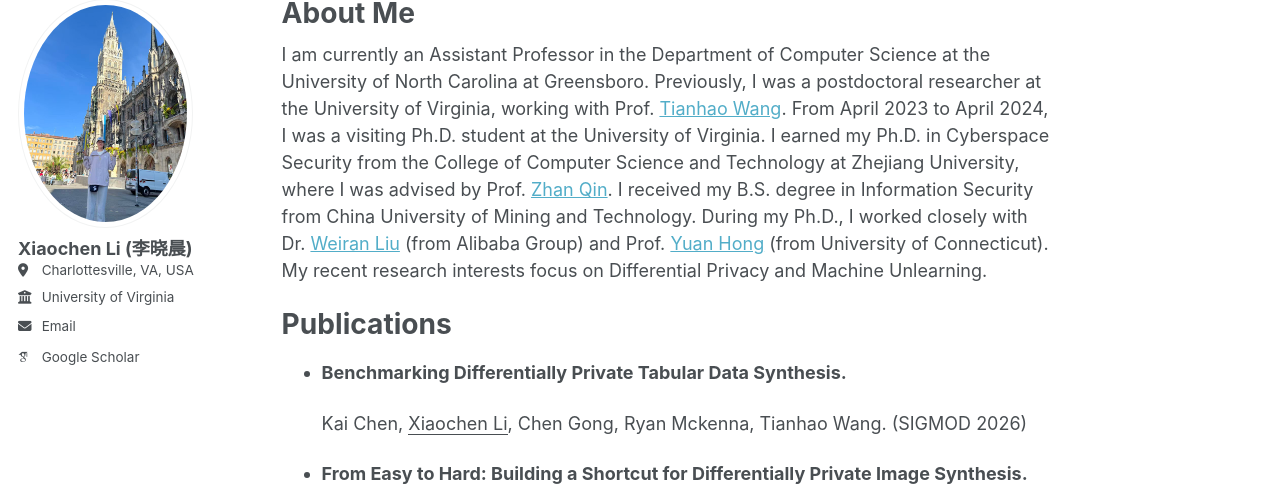
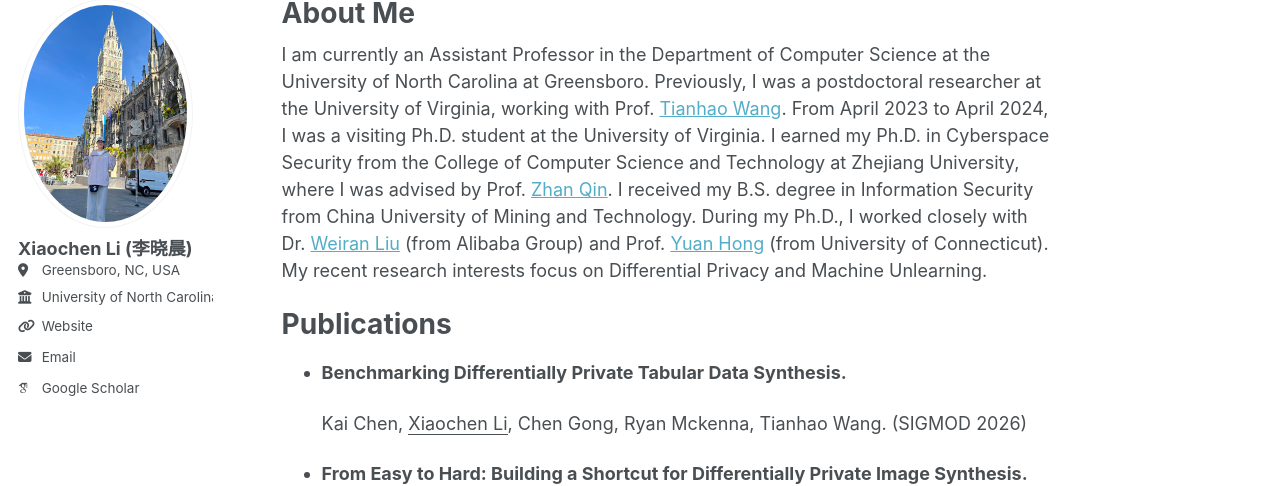
Before and after one commit to XiaochenLi-w/XiaochenLi-w.github.io, a Jekyll site: the page built from _pages/about.md, in a window 1280 px wide. Shown: the part 107-593 px from the top of the page. Built offline with Jekyll 4.4.1, drawn with Linux system fonts in a browser that asks for light colours; some web fonts are replaced.

Commit message:
Update _config.yml

```diff
--- a/_config.yml
+++ b/_config.yml
@@ -25,9 +25,9 @@ author:
   name             : "Xiaochen Li (李晓晨)"
   pronouns         : # example: "she/her"
   bio              : #"University of Virginia"
-  location         : "Charlottesville, VA, USA"
-  employer         : "University of Virginia"
-  uri              : # URL
+  location         : "Greensboro, NC, USA"
+  employer         : "University of North Carolina at Greensboro"
+  uri              : "https://www.uncg.edu/employees/xiaochen-li/"
   email            : "xiaochenli@virginia.edu"
 
   # Academic websites
```
